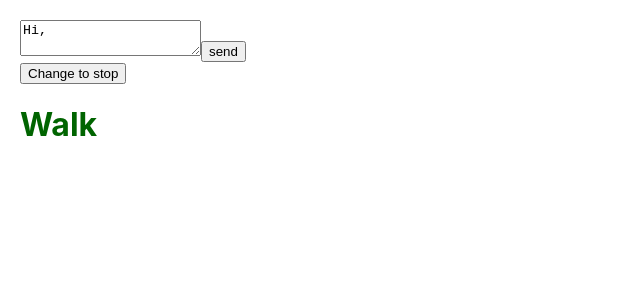
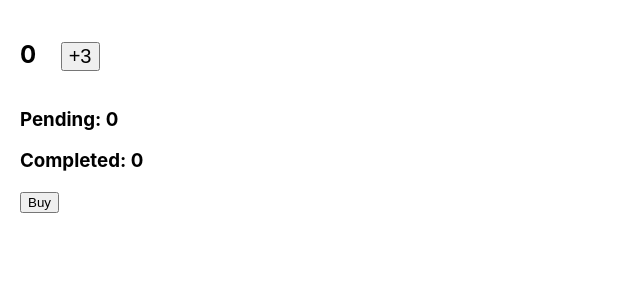
Before and after one commit to 7toR-web/react, a React (Create React App) app: page / in a window 1280 px wide. Shown: the top 300 px of the page, without its empty margins (0-640 px from the left). Built offline with nearby package versions, Linux system fonts and the light colour scheme.

Commit message:
series of state updates

```diff
--- a/src/App.tsx
+++ b/src/App.tsx
@@ -13,6 +13,8 @@ import { UploadButton } from './addingInteractivity/respondingEvents'
 import { Gallery } from './addingInteractivity/state:ComponentsMemory'
 import { Form } from './addingInteractivity/stateAsSnapshot'
 import { TraficLight } from './addingInteractivity/stateAsSnapshot'
+import { Counter } from './addingInteractivity/seriesOfStateUpdates'
+import { ArtMarketPlace } from './addingInteractivity/seriesOfStateUpdates'
 
 function App() {
     return (
@@ -29,8 +31,10 @@ function App() {
             {/* <PlayingButton movieName='Tom and Jery'/> */}
             {/* <UploadButton /> */}
             {/* <Gallery /> */}
-            <Form />
-            <TraficLight />
+            {/* <Form /> */}
+            {/* <TraficLight /> */}
+            <Counter />
+            <ArtMarketPlace />
         </>
     )
 }
--- /dev/null
+++ b/src/addingInteractivity/seriesOfStateUpdates/index.tsx
@@ -0,0 +1,49 @@
+import css from './series.module.css'
+import { useState } from 'react'
+
+const Counter = () => {
+    const [number, setNumber] = useState(0)
+
+    return (
+        <>
+            <h2 className={css.number}>{number}</h2>{' '}
+            <button
+                className={css.counterButton}
+                onClick={() => {
+                    setNumber(n => n + 1)
+                    setNumber(n => n + 1)
+                    setNumber(n => n + 1)
+                }}
+            >
+                +3
+            </button>
+        </>
+    )
+}
+
+export { Counter }
+
+const ArtMarketPlace = () => {
+    const [completed, setCompletedCounter] = useState(0)
+    const [pendingCounter, setPendingCounter] = useState(0)
+
+    const delay = (ms: number) =>
+        new Promise(resolve => setTimeout(resolve, ms))
+
+    const handleClick = async (e: React.MouseEvent<HTMLButtonElement>) => {
+        setPendingCounter(pendingCounter => pendingCounter + 1)
+        await delay(3000)
+        setPendingCounter(pendingCounter => pendingCounter - 1)
+        setCompletedCounter(completed => completed + 1)
+    }
+
+    return (
+        <>
+            <h3>Pending: {pendingCounter}</h3>
+            <h3>Completed: {completed}</h3>
+            <button onClick={handleClick}>Buy</button>
+        </>
+    )
+}
+
+export { ArtMarketPlace }
--- /dev/null
+++ b/src/addingInteractivity/seriesOfStateUpdates/series.module.css
@@ -0,0 +1,8 @@
+.number {
+  display: inline-block;
+  margin-right: 20px;
+}
+
+.counterButton {
+  font-size: 20px;
+}
```
